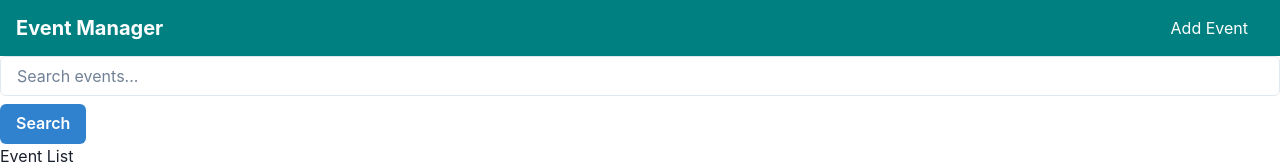
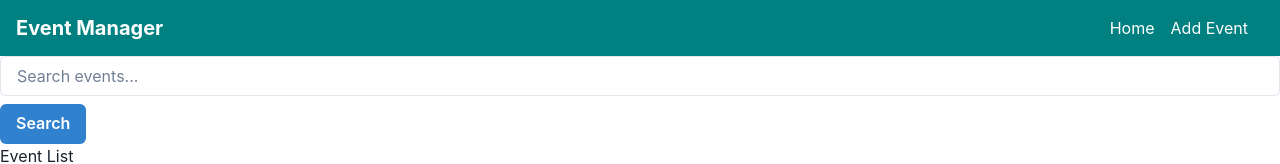
Before and after one commit to VERA-OBIERO/event-buddy, a React (Create React App) app: page / in a window 1280 px wide. Shown: the top 164 px of the page. Built offline with nearby package versions, Linux system fonts and the light colour scheme; data requests are answered from the project's data file.

Commit message:
add home navigation

```diff
--- a/src/components/Header.js
+++ b/src/components/Header.js
@@ -13,7 +13,9 @@ const Header = () => {
         </Box>
         <Spacer />
         <Box>
-          {/* Use Link component to navigate to the Add Event page */}
+          <ChakraLink as={Link} to="/" color="white" marginRight="4">
+            Home
+          </ChakraLink>
           <ChakraLink as={Link} to="/add-event" color="white" marginRight="4">
             Add Event
           </ChakraLink>
```
